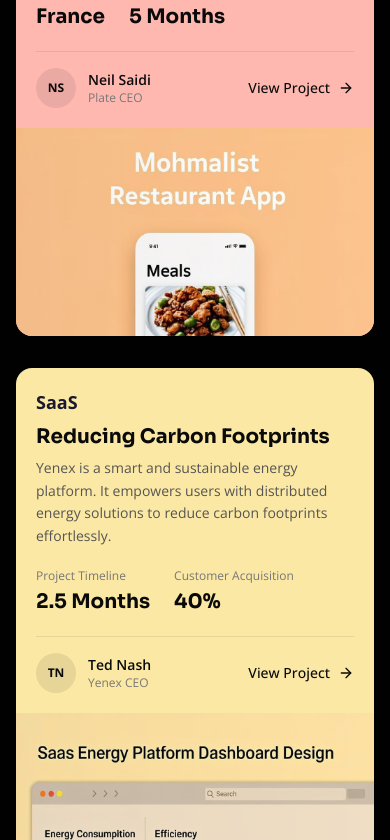
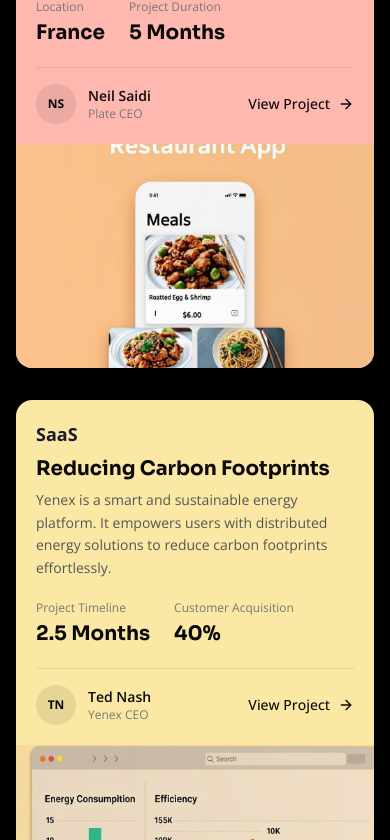
Before and after one commit to mohontotopu48-maker/Astra-Studio, a Next.js app: page / in a window 390 px wide. Shown: the part 5004-5844 px from the top of the page. Built offline with nearby package versions, Linux system fonts and the light colour scheme.

Commit message:
b792df4a-6783-4935-b671-0f7f6be5568a

```diff
--- a/src/components/agency/CaseStudies.tsx
+++ b/src/components/agency/CaseStudies.tsx
@@ -29,7 +29,7 @@ const caseStudies: CaseStudy[] = [
     ],
     client: { name: 'Shubho Al-Faroque', role: 'Triply CEO', avatar: 'SA' },
     image: '/images/case-travel.jpg',
-    bgColor: 'bg-[#C6CFFF]',         // Light blue/lavender
+    bgColor: 'bg-[#C6CFFF]',
     tagColor: 'text-[#1a1a2e]',
     route: 'case-studies',
   },
@@ -43,7 +43,7 @@ const caseStudies: CaseStudy[] = [
     ],
     client: { name: 'Neil Saidi', role: 'Plate CEO', avatar: 'NS' },
     image: '/images/case-restaurant.png',
-    bgColor: 'bg-[#FFB8B0]',         // Light coral/pink
+    bgColor: 'bg-[#FFB8B0]',
     tagColor: 'text-[#1a1a2e]',
     route: 'case-studies',
   },
@@ -57,7 +57,7 @@ const caseStudies: CaseStudy[] = [
     ],
     client: { name: 'Ted Nash', role: 'Yenex CEO', avatar: 'TN' },
     image: '/images/case-saas.png',
-    bgColor: 'bg-[#FBE8A4]',         // Light warm yellow
+    bgColor: 'bg-[#FBE8A4]',
     tagColor: 'text-[#1a1a2e]',
     route: 'case-studies',
   },
@@ -71,21 +71,21 @@ const caseStudies: CaseStudy[] = [
     ],
     client: { name: 'Omar', role: 'Fitmate CEO', avatar: 'OM' },
     image: '/images/case-healthcare.png',
-    bgColor: 'bg-[#ABF5FF]',         // Light cyan
+    bgColor: 'bg-[#ABF5FF]',
     tagColor: 'text-[#1a1a2e]',
     route: 'case-studies',
   },
   {
     title: 'Simplifying Vehicle Care',
     description: 'Zantrik is an innovative vehicle maintenance app. We revamped it with a fresh design, gamification, and intuitive features to boost user engagement.',
-    category: 'Vehicle Maintenance Platform',
+    category: 'Automotive',
     metrics: [
       { label: 'Project Duration', value: '8 Weeks' },
       { label: 'Work Scope', value: 'Mobile App' },
     ],
     client: { name: 'Shubho Al-Farooque', role: 'Zantrik CEO', avatar: 'SA' },
     image: '/images/case-vehicle.png',
-    bgColor: 'bg-[#C9FFF7]',         // Light mint/teal
+    bgColor: 'bg-[#C9FFF7]',
     tagColor: 'text-[#1a1a2e]',
     route: 'case-studies',
   },
@@ -95,6 +95,7 @@ function CaseStudyCard({ study, index }: { study: CaseStudy; index: number }) {
   const ref = useRef<HTMLDivElement>(null)
   const isInView = useInView(ref, { once: true, margin: '-80px' })
   const { navigate } = useRouter()
+  const isReversed = index % 2 === 1 // Alternate layout on odd cards
 
   return (
     <motion.div
@@ -108,9 +109,9 @@ function CaseStudyCard({ study, index }: { study: CaseStudy; index: number }) {
       <motion.div
         whileHover={{ y: -4, scale: 1.005 }}
         transition={{ duration: 0.4, type: 'spring', stiffness: 200 }}
-        className={`group rounded-2xl ${study.bgColor} overflow-hidden flex flex-col md:flex-row gap-0`}
+        className={`group rounded-2xl ${study.bgColor} overflow-hidden flex flex-col ${isReversed ? 'md:flex-row-reverse' : 'md:flex-row'} gap-0`}
       >
-        {/* Text Content - Left side */}
+        {/* Text Content */}
         <div className="flex-1 p-5 sm:p-7 md:p-8 flex flex-col justify-between">
           {/* Top: Tag, Title, Description */}
           <div>
@@ -163,17 +164,17 @@ function CaseStudyCard({ study, index }: { study: CaseStudy; index: number }) {
           </div>
         </div>
 
-        {/* Image - Right side */}
+        {/* Image */}
         <div className="w-full md:w-[45%] lg:w-[42%] flex-shrink-0 relative">
-          <div className="h-52 md:h-full overflow-hidden">
+          <div className="h-56 sm:h-64 md:min-h-[380px] md:h-full overflow-hidden">
             <motion.img
               src={study.image}
               alt={`${study.title} - ${study.category} project showcase`}
-              className="w-full h-full object-cover object-top group-hover:scale-105 transition-transform duration-700"
+              className="w-full h-full object-cover object-center group-hover:scale-105 transition-transform duration-700"
             />
           </div>
           {/* Subtle overlay */}
-          <div className="absolute inset-0 bg-gradient-to-l from-transparent to-[#00000008]" />
+          <div className={`absolute inset-0 ${isReversed ? 'bg-gradient-to-r from-transparent to-[#00000008]' : 'bg-gradient-to-l from-transparent to-[#00000008]'}`} />
         </div>
       </motion.div>
     </motion.div>
@@ -210,7 +211,7 @@ export function CaseStudies() {
           </h2>
         </AnimatedSection>
 
-        {/* Case Study Cards - stacked vertically with large gap */}
+        {/* Case Study Cards - stacked vertically */}
         <div className="flex flex-col gap-8 md:gap-12">
           {caseStudies.map((study, i) => (
             <CaseStudyCard key={study.title} study={study} index={i} />
```
